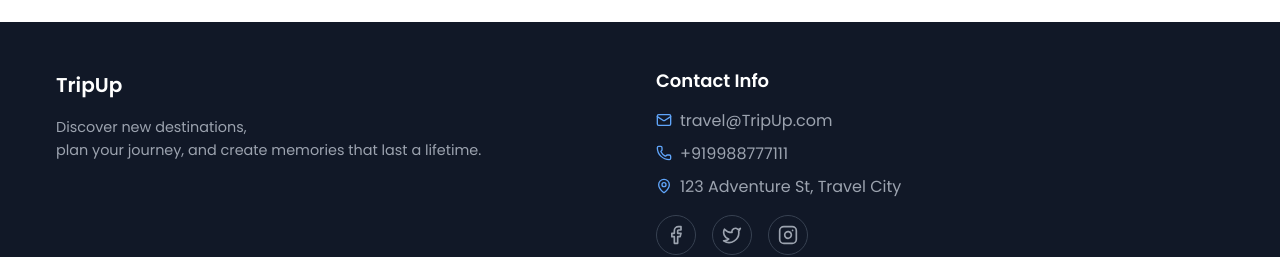
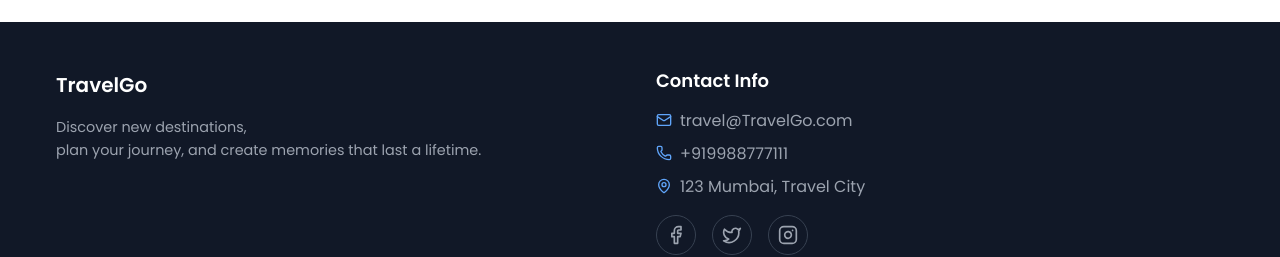
Before and after one commit to bigXalok/capstonesem2, a React (Vite) app: page /expense-plan in a window 1280 px wide. Shown: the part 1387-1644 px from the top of the page. Built offline with nearby package versions, Linux system fonts and the light colour scheme.

Commit message:
final commit

```diff
--- a/src/components/Footer.jsx
+++ b/src/components/Footer.jsx
@@ -15,7 +15,7 @@ const Footer = () => {
         <div className="footer-grid">
           <div>
             <div className="footer-brand">
-              <span>TripUp</span>
+              <span>TravelGo</span>
             </div>
             <p className="footer-description">
               Discover new destinations,
@@ -29,13 +29,13 @@ const Footer = () => {
             <h3>Contact Info</h3>
             <ul className="footer-contact">
               <li>
-                <Mail size={16} /> <span>travel@TripUp.com</span>
+                <Mail size={16} /> <span>travel@TravelGo.com</span>
               </li>
               <li>
                 <Phone size={16} /> <span>+919988777111</span>
               </li>
               <li>
-                <MapPin size={16} /> <span>123 Adventure St, Travel City</span>
+                <MapPin size={16} /> <span>123 Mumbai, Travel City</span>
               </li>
             </ul>
             <div className="footer-social">
```
